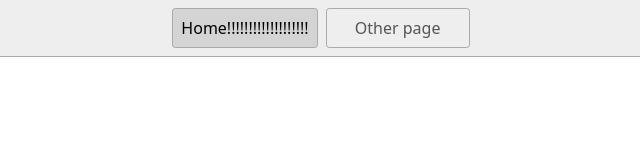
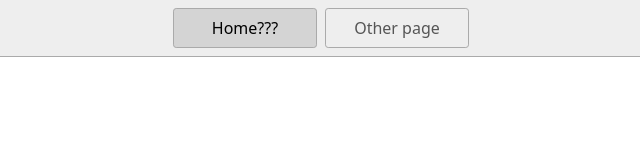
Before and after one commit to apatterson189Misc/face-decoration, a plain HTML site: page index.html in a window 1280 px wide. Shown: the full height of the page, 319-959 px from the left. Drawn offline with Linux system fonts and the light colour scheme.

Commit message:
Update index.html

```diff
--- a/index.html
+++ b/index.html
@@ -13,7 +13,7 @@
   </head>
   <body>
     <nav>
-      <a href="/" aria-current="page">Home!!!!!!!!!!!!!!!!!!!</a>
+      <a href="/" aria-current="page">Home???</a>
       <a href="/page2.html">Other page</a>
     </nav>
     <main>
```
